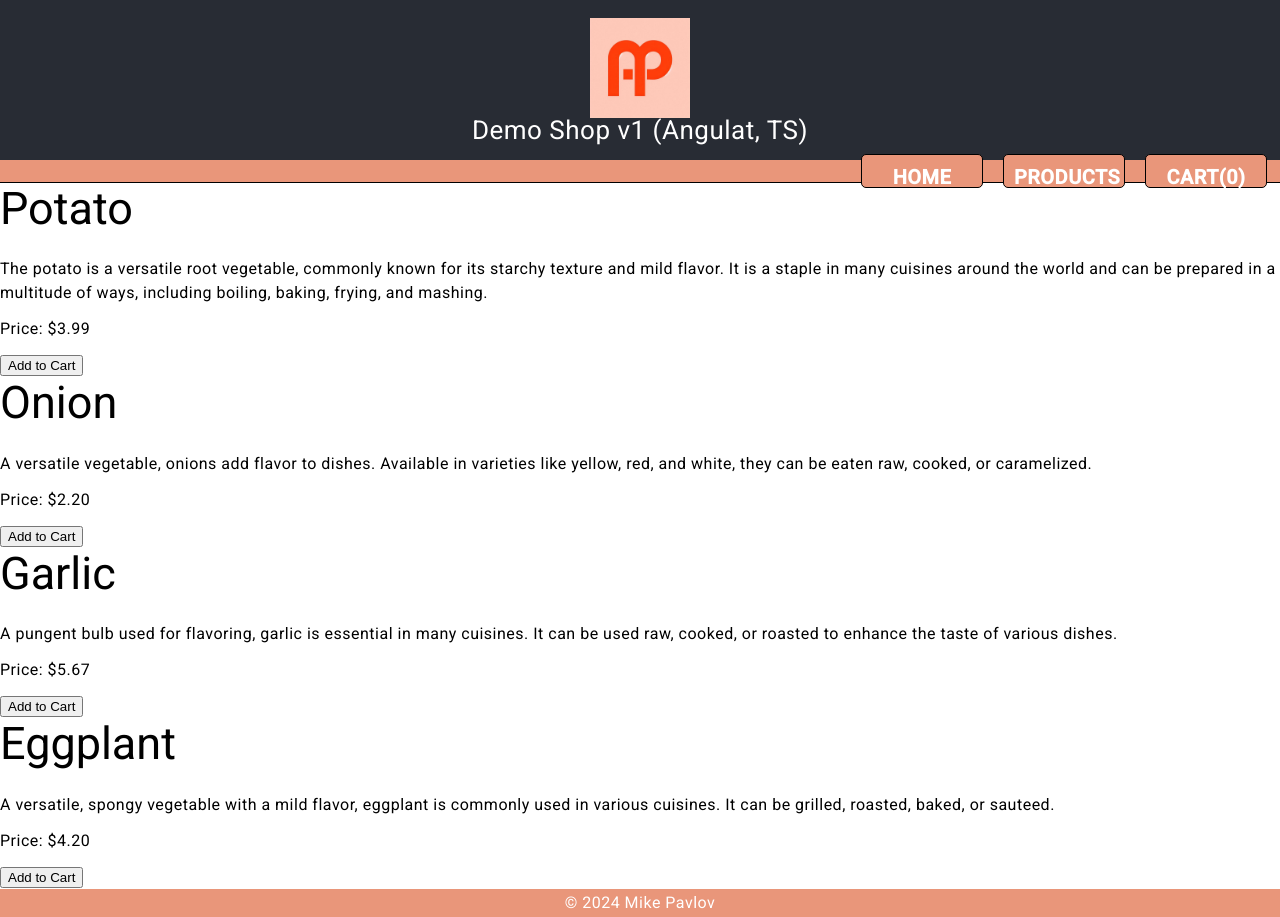
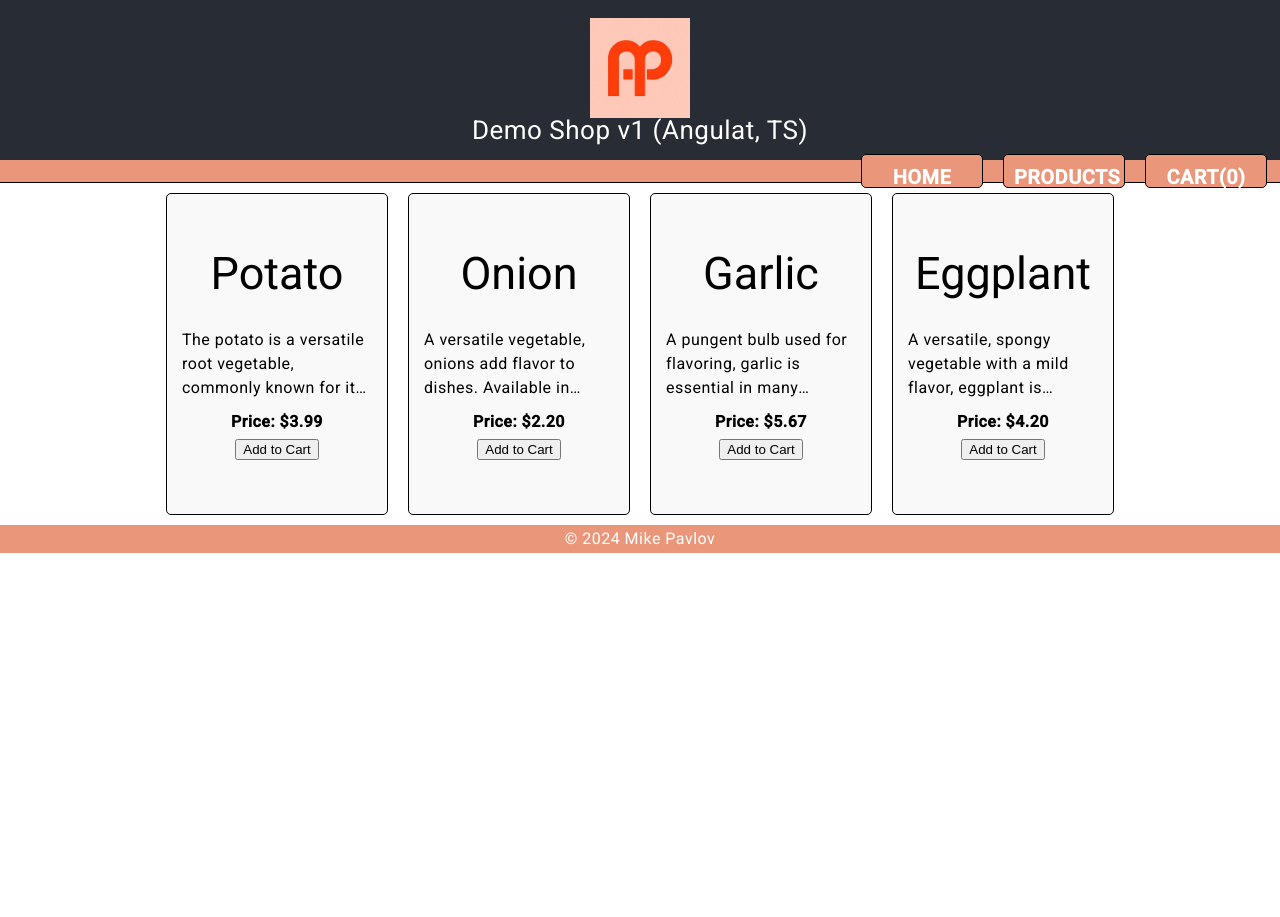
Before and after one commit to varan123/shop_angular_ts, an Angular app: page /home in a window 1280 px wide. After the commit the page ends 800 px from the top, so only its background shows below. Built offline with nearby package versions, Linux system fonts and the light colour scheme.

Commit message:
add/remove products to cart

```diff
--- a/src/app/cart/cart.component.html
+++ b/src/app/cart/cart.component.html
@@ -1 +1,9 @@
-<p>cart works! {{ getCount() }}</p>
+<div class="cart">
+  <div *ngFor="let item of cart" class="cartItem">
+    <h2>{{ item.name }}</h2>
+    <p class="productDescription">{{ item.description }}</p>
+    <p class="productPrice">Price: {{ item.price | currency }}</p>
+    <p class="productQuantity">Quantity: {{ item.quantity }}</p>
+    <button (click)="removeFromCart(item.id)">Remove from Cart</button>
+  </div>
+</div>
--- a/src/app/cart/cart.component.ts
+++ b/src/app/cart/cart.component.ts
@@ -12,21 +12,25 @@ export class CartComponent {
   //add cart
   cart: CartLine[] = [];
 
-  //add int counter
-  counter = 0;
+  //get cart
+  getCart() {
+    return this.cart;
+  }
 
-  //get counter
-  getCount() {
-    return this.counter;
+  removeFromCart(productId: number) {
+    this.ctxService.deleteFromCartByProductId(productId);
+    this.updateCart();
+  }
+
+  updateCart() {
+    this.cart = this.ctxService.cart;
+  }
+
+  constructor(private ctxService: CtxService) {
+    this.cart = this.ctxService.cart;
   }
 
 
 
 
-  constructor(private ctxService: CtxService) {
-    this.cart = this.ctxService.cart;
-    this.counter = this.ctxService.cart.length;
-  }
-
-
 }
--- a/src/app/ctx.service.ts
+++ b/src/app/ctx.service.ts
@@ -40,11 +40,8 @@ export class CtxService {
     }
   }
 
-  deleteFromCart(product: Product) {
-    let index = this._cart.findIndex(line => line.id === product.id);
-    if (index !== -1) {
-      this._cart.splice(index, 1);
-    }
+  deleteFromCartByProductId(productId: number) {
+    this._cart = this._cart.filter(line => line.id !== productId);
   }
 
   constructor() {
--- a/src/app/product-list/product-list.component.css
+++ b/src/app/product-list/product-list.component.css
@@ -0,0 +1,36 @@
+.product {
+  display: flex;
+  flex-direction: column;
+  align-items: center;
+  justify-content: center;
+  margin: 10px;
+  padding: 10px;
+  border: 1px solid black;
+  border-radius: 5px;
+  width: 200px;
+  height: 300px;
+  background-color: #f9f9f9;
+  max-height: 300px;
+}
+
+.products {
+  display: flex;
+  flex-wrap: wrap;
+  justify-content: center;
+}
+
+.product p {
+  margin: 5px;
+}
+
+.productDescription {
+  overflow: hidden;
+  text-overflow: ellipsis;
+  display: -webkit-box;
+  -webkit-line-clamp: 3;
+  -webkit-box-orient: vertical;
+}
+
+.productPrice {
+  font-weight: bold;
+}
```
